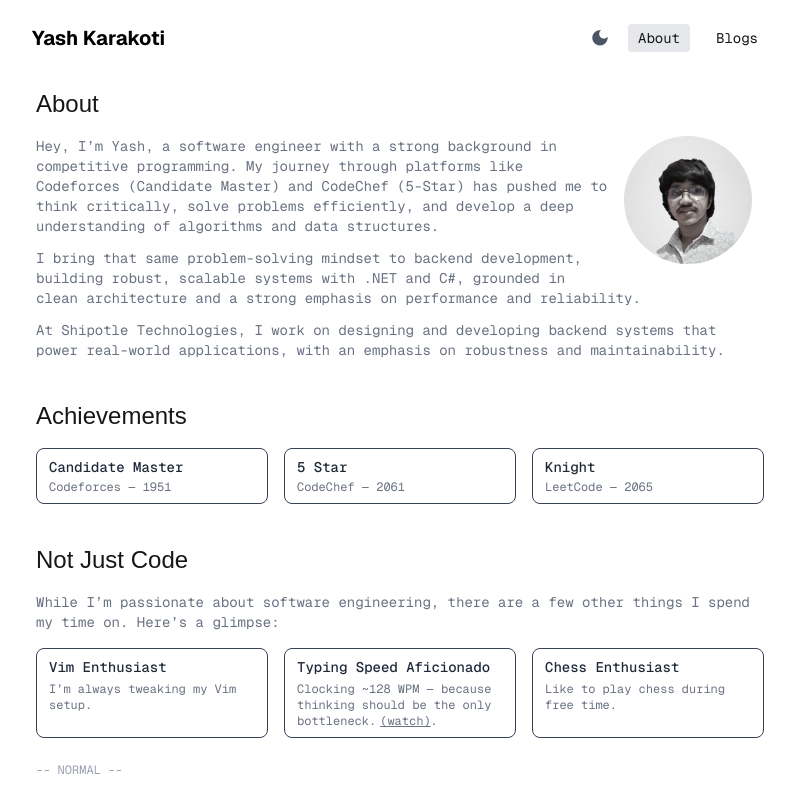
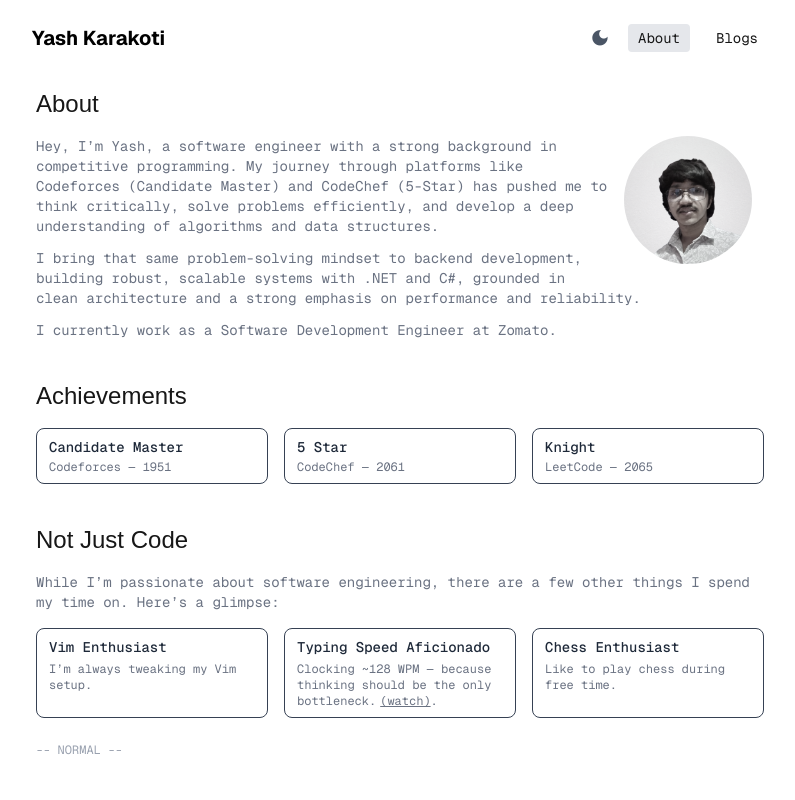
Before and after one commit to Ykarakoti77/blog, a Next.js app: page / in a window 1280 px wide. Shown: the top 800 px of the page, without its empty margins (240-1035 px from the left). Built offline with nearby package versions, Linux system fonts and the light colour scheme.

Commit message:
home page update

```diff
--- a/src/app/page.tsx
+++ b/src/app/page.tsx
@@ -62,11 +62,7 @@ export default function HomePage() {
             clean architecture and a strong emphasis on performance and
             reliability.
           </p>
-          <p>
-            At Shipotle Technologies, I work on designing and developing backend
-            systems that power real-world applications, with an emphasis on
-            robustness and maintainability.
-          </p>
+          <p>I currently work as a Software Development Engineer at Zomato.</p>
         </div>
 
         {/* Image on the right */}
```
